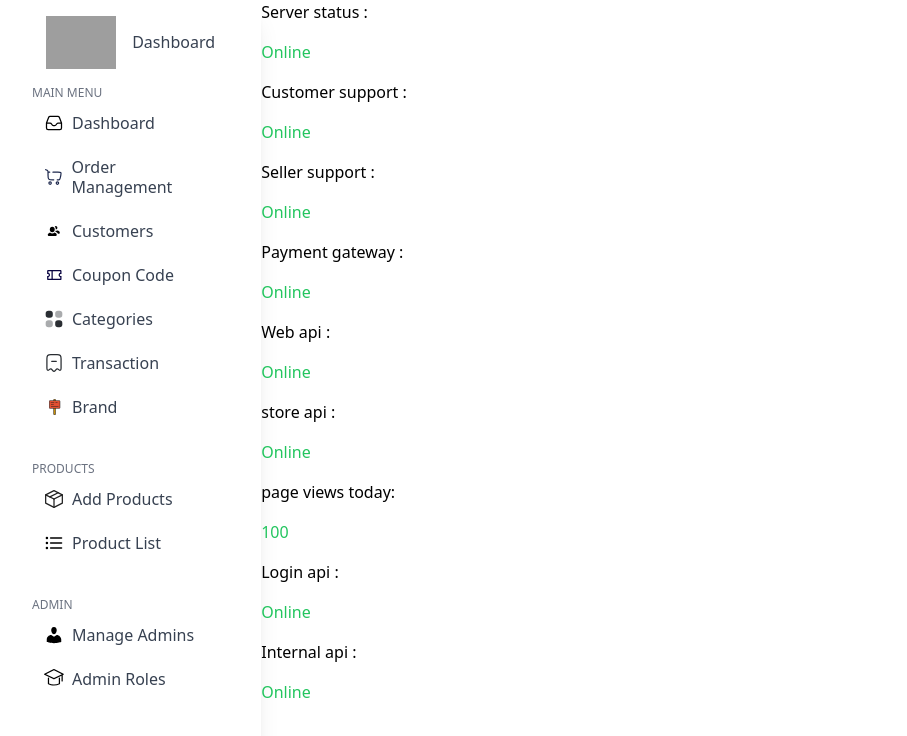
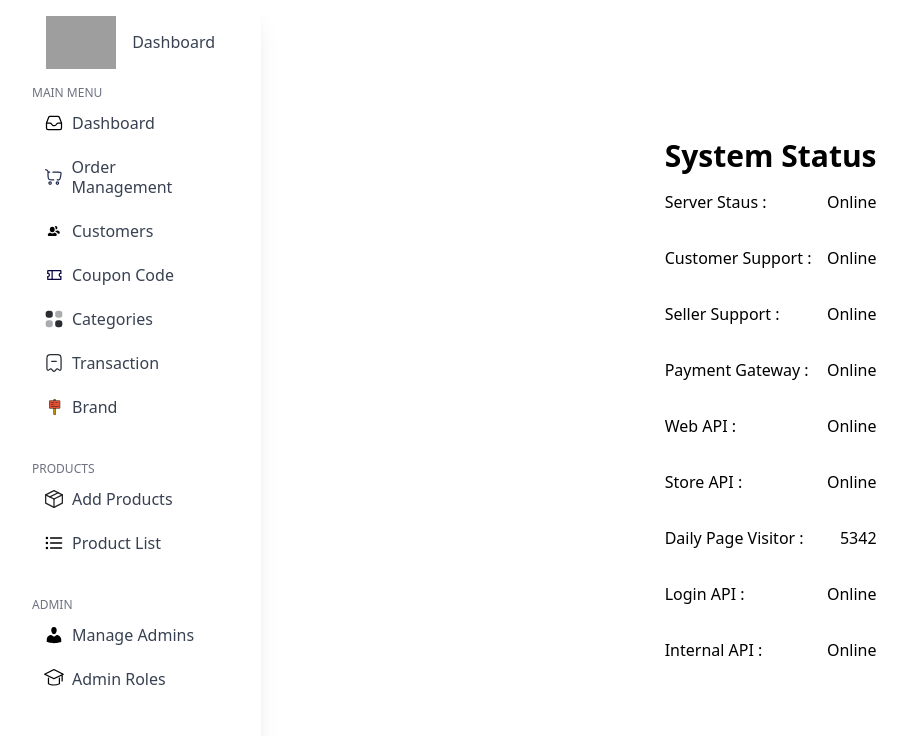
Before and after one commit to Berkayozgun/ecommerce-dashboard, a Next.js app: page / in a window 1280 px wide. Shown: the top 736 px of the page, without its empty margins (0-907 px from the left). Built offline with nearby package versions, Linux system fonts and the light colour scheme; grey boxes are pictures that could not be loaded.

Commit message:
Refactor Home component to use StatusItem reusable component

```diff
--- a/src/app/page.js
+++ b/src/app/page.js
@@ -3,16 +3,34 @@ import Sidebar from "./Sidebar";
 
 export default function Home() {
   return (
-    <div className='flex w-full h-full flex-col gap-4'>
-      Server status : <span className='text-green-500'>Online</span>
-      Customer support : <span className='text-green-500'>Online</span>
-      Seller support : <span className='text-green-500'>Online</span>
-      Payment gateway : <span className='text-green-500'>Online</span>
-      Web api : <span className='text-green-500'>Online</span>
-      store api : <span className='text-green-500'>Online</span>
-      page views today: <span className='text-green-500'>100</span>
-      Login api : <span className='text-green-500'>Online</span>
-      Internal api : <span className='text-green-500'>Online</span>
+    <div className='flex flex-col gap-8 items-center justify-center h-full w-full'>
+      <div className='text-center'>
+        <h1 className='text-3xl font-bold mb-4'>System Status</h1>
+        <div className='flex flex-wrap flex-col gap-8'>
+          <StatusItem label='Server Staus' status='Online' />
+          <StatusItem label='Customer Support' status='Online' />
+          <StatusItem label='Seller Support' status='Online' />
+          <StatusItem label='Payment Gateway' status='Online' />
+          <StatusItem label='Web API' status='Online' />
+          <StatusItem label='Store API' status='Online' />
+          <StatusItem label='Daily Page Visitor' status='5342' />
+          <StatusItem label='Login API' status='Online' />
+          <StatusItem label='Internal  API' status='Online' />
+        </div>
+      </div>
     </div>
   );
 }
+
+function StatusItem({ label, status }) {
+  return (
+    <div className='flex justify-between items-center'>
+      <span>{label} :</span>
+      <span
+        className={`text-${typeof status === "string" ? "green" : "gray"}-500`}
+      >
+        {status}
+      </span>
+    </div>
+  );
+}
```
